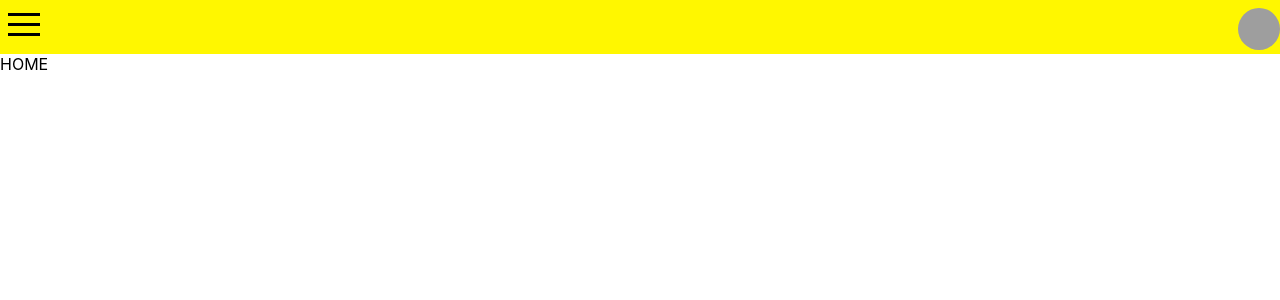
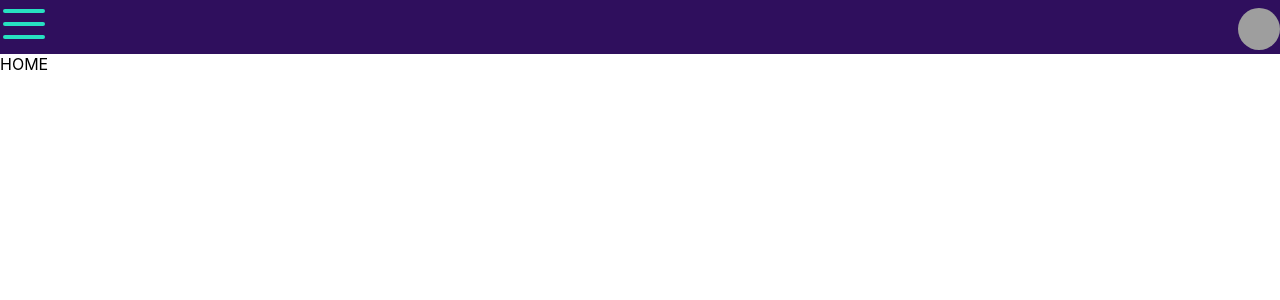
Before and after one commit to IN-Accurate/alumni-portal-rset, a React (Create React App) app in the folder client/: page / in a window 1280 px wide. Shown: the top 300 px of the page. Built offline with nearby package versions, Linux system fonts and the light colour scheme; grey boxes are pictures that could not be loaded.

Commit message:
Improve sidebar

```diff
--- a/client/src/CSS/Navbar.css
+++ b/client/src/CSS/Navbar.css
@@ -2,7 +2,7 @@
   display: flex;
   flex-direction: row;
   justify-content: space-between;
-  background-color: rgb(255, 247, 0);
+  background-color: #2f0f5d;
   overflow: hidden;
 }
 
--- a/client/src/CSS/Sidebar.css
+++ b/client/src/CSS/Sidebar.css
@@ -5,7 +5,8 @@ ul {
   z-index: 50;
 }
 .side-nav-menu {
-  background-color: rgb(255, 247, 0);
+  background-color: #2f0f5d;
+  color: white;
   height: 100vh;
 }
 .nav-li {
--- a/client/src/Components/Sidebar.js
+++ b/client/src/Components/Sidebar.js
@@ -33,6 +33,12 @@ function Sidebar() {
         toggled={isOpen}
         toggle={handleHBclick}
         direction='left'
+        color='#27e1c1'
+        easing='ease-in-out'
+        rounded
+        hideOutline={true}
+        duration={0.47}
+        size={42}
       />
       {isOpen && (
         <div className='side-nav-menu'>
```
